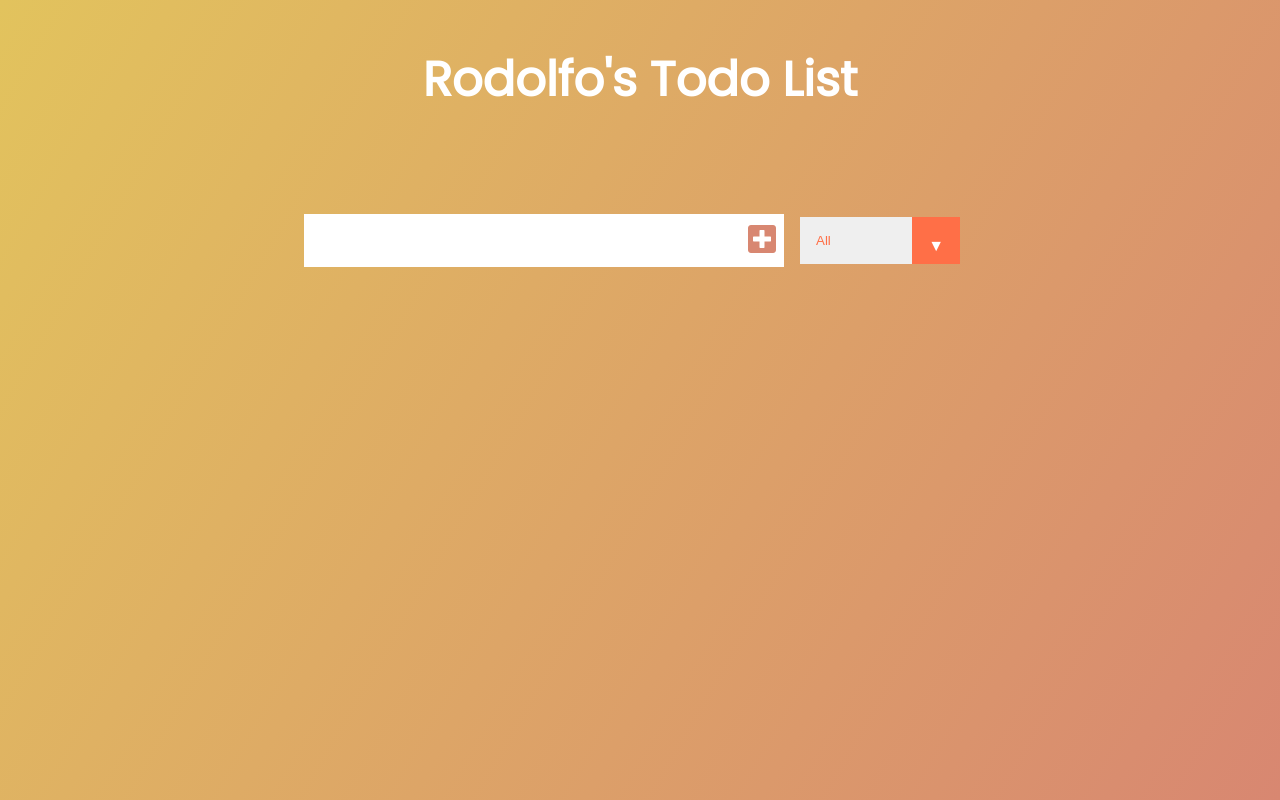
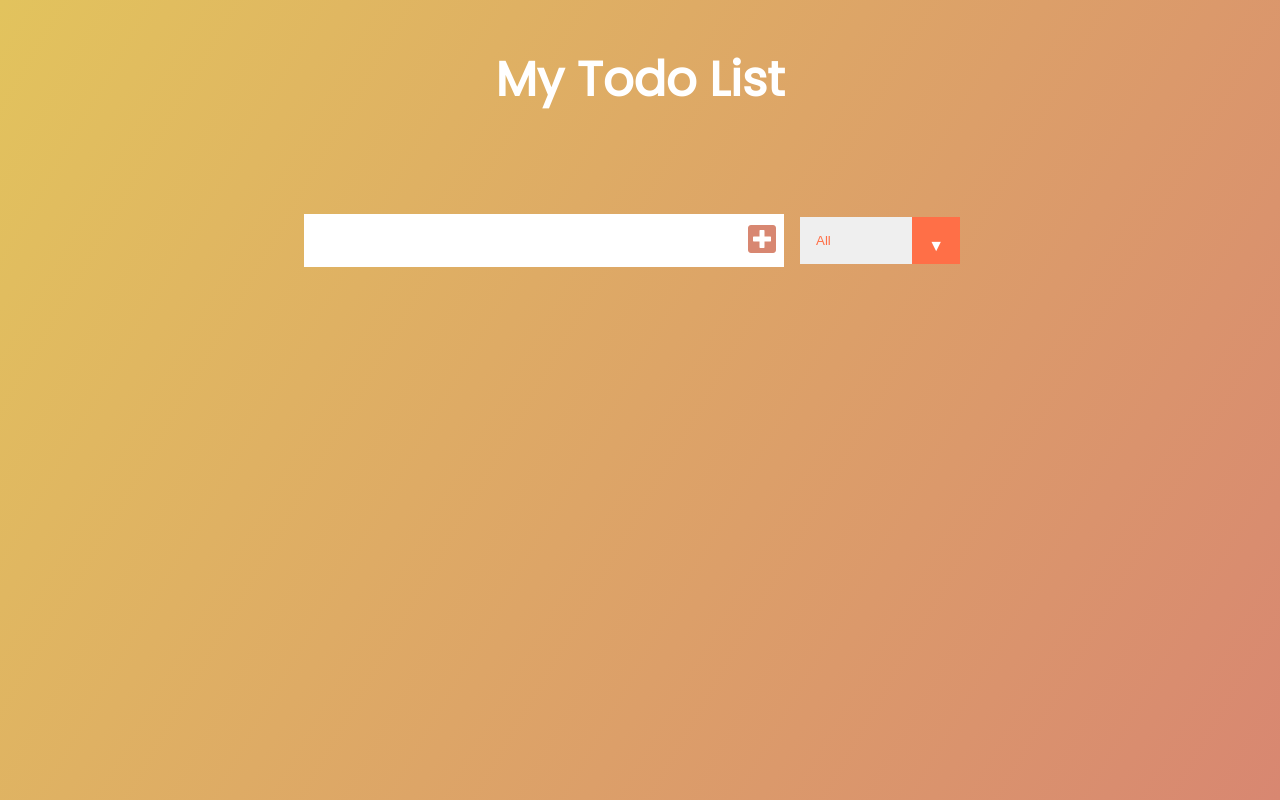
Before and after one commit to rodolfoalvarenga/todo-list-deved, a plain HTML site: page index.html in a window 1280 px wide. Drawn offline with Linux system fonts and the light colour scheme.

Commit message:
Todo title changed

```diff
--- a/index.html
+++ b/index.html
@@ -18,7 +18,7 @@
   </head>
   <body>
     <header>
-      <h1>Rodolfo's Todo List</h1>
+      <h1>My Todo List</h1>
     </header>
 
     <form>
```
